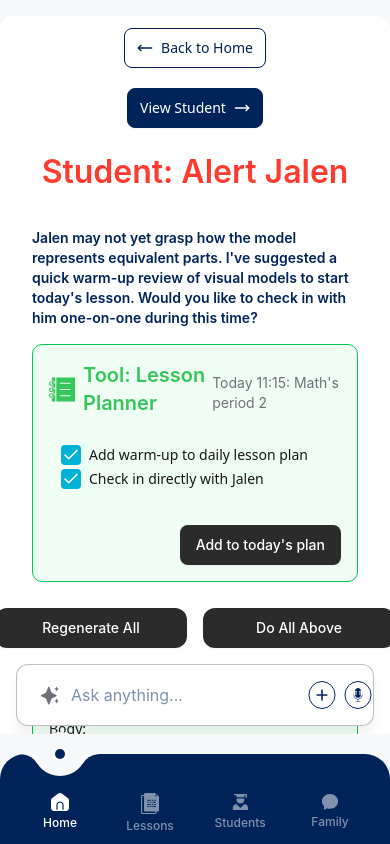
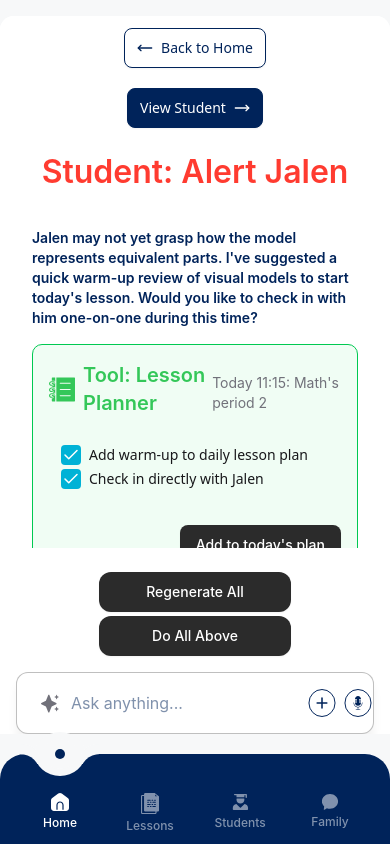
Before and after one commit to JayendraCitrusbug/cb-teachers-portal, a Next.js app: page /progress-alert in a window 390 px wide. Built offline with nearby package versions, Linux system fonts and the light colour scheme.

Commit message:
Fixed buttons

```diff
--- a/src/app/(dashboard)/progress-alert/page.tsx
+++ b/src/app/(dashboard)/progress-alert/page.tsx
@@ -157,8 +157,8 @@ export default function ProgressAlertPage() {
           </div>
         </div>
 
-        <div className="sticky bottom-2 flex flex-col gap-4 bg-white">
-          <div className="mt-6 flex items-center justify-center gap-4">
+        <div className="sticky bottom-0 lg:bottom-2 flex flex-col gap-4 bg-white">
+          <div className="mt-6 flex-col lg:flex-row flex items-center justify-center gap-1 lg:gap-4">
             <Button
               variant="default"
               className="h-10 w-[192px] mt-auto cursor-pointer bg-[#2B2B2B] text-white rounded-[12px]"
```
